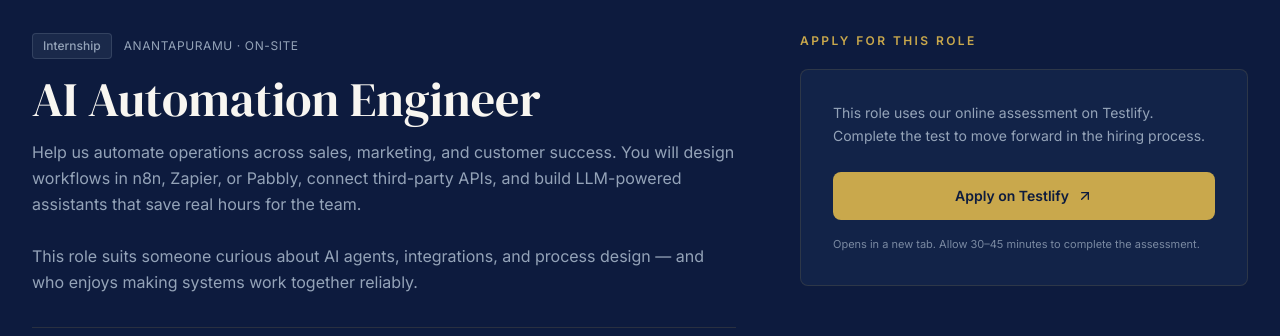
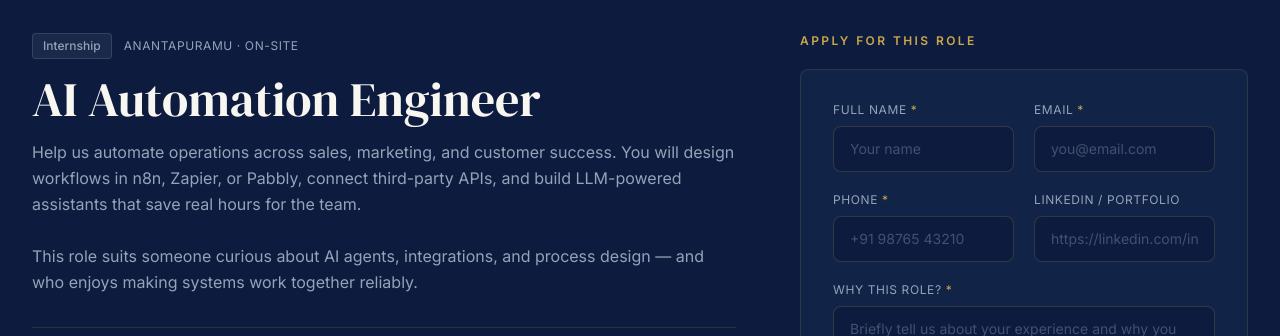
Before and after one commit to vijayatechlabs/vvv, a React (Vite) app: page /hiring/ai-automation-engineer in a window 1280 px wide. Shown: the part 130-466 px from the top of the page. Built offline with nearby package versions, Linux system fonts and the light colour scheme; no server answers.

Commit message:
chore: update internship application method from testlify to form

```diff
--- a/src/data/careers.ts
+++ b/src/data/careers.ts
@@ -143,8 +143,7 @@ export const roles: Role[] = [
       'Personal laptop and reliable internet',
     ],
     type: 'Internship',
-    applyMethod: 'testlify',
-    applyLink: 'https://candidate.testlify.com/invite/otx-zdp-xur',
+    applyMethod: 'form',
     featured: true,
     active: true,
   },
@@ -170,8 +169,7 @@ export const roles: Role[] = [
       'Good written English for documentation',
     ],
     type: 'Internship',
-    applyMethod: 'testlify',
-    applyLink: 'https://candidate.testlify.com/invite/qib-nmj-zbu',
+    applyMethod: 'form',
     featured: true,
     active: true,
   },
```
